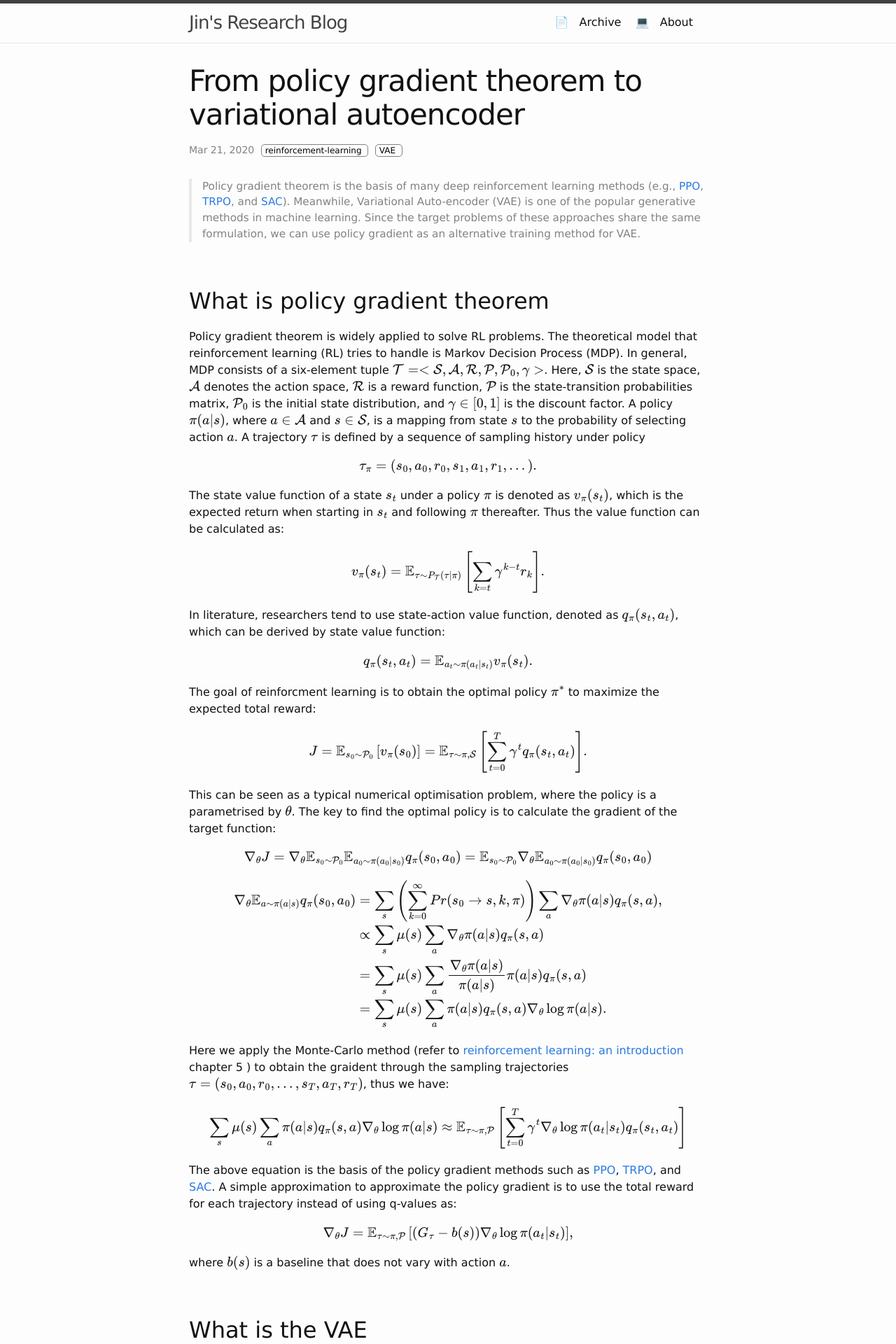
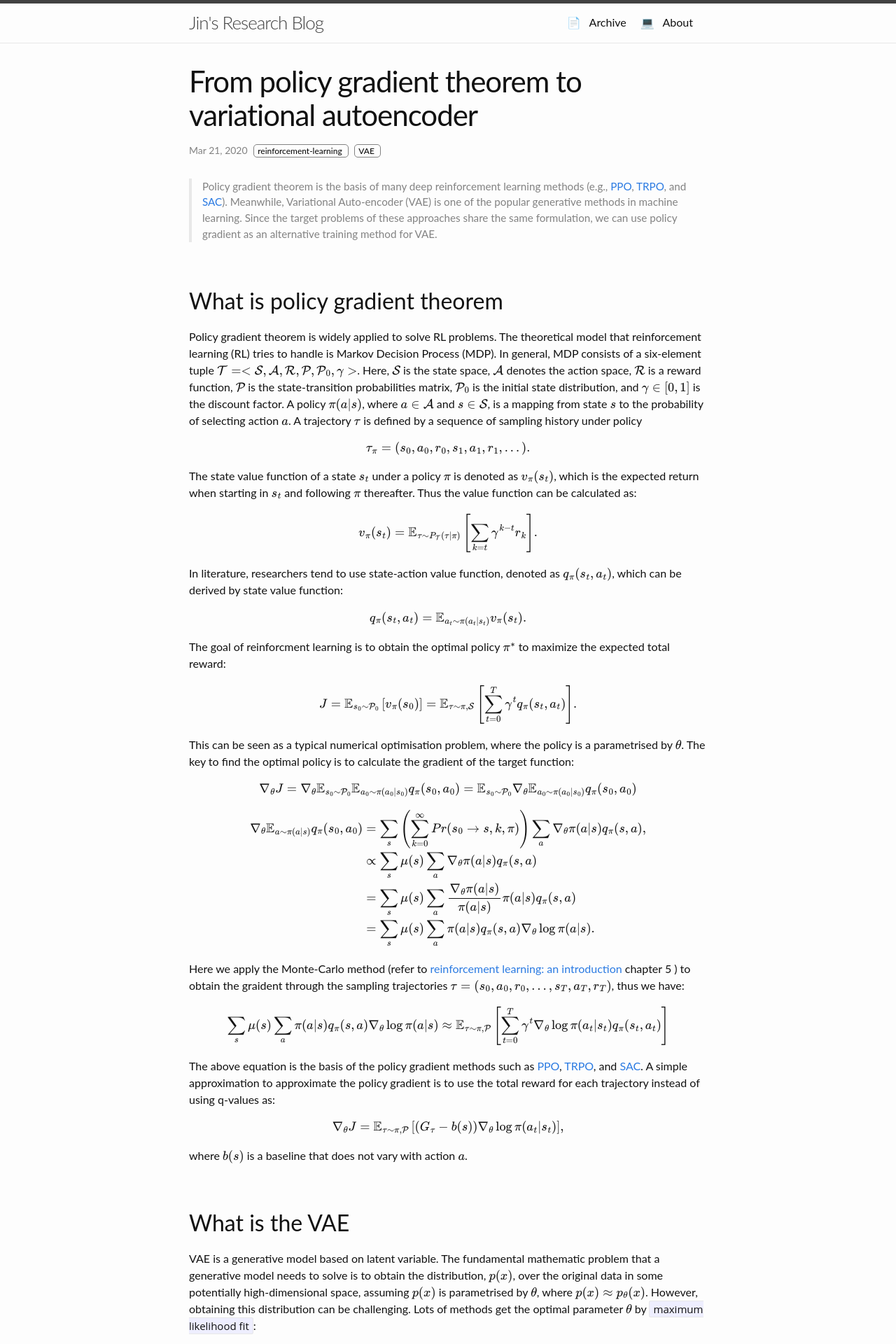
Before and after one commit to linkpark/linkpark.github.io, a Jekyll site: the page built from _posts/2020-03-21-pg-vae.md, in a window 1280 px wide. Shown: the top 1920 px of the page at 70% size. Built offline with Jekyll 4.4.1, drawn with Linux system fonts in a browser that asks for light colours; formulas are drawn with MathJax 3.

Commit message:
modify font family

```diff
--- a/_sass/minima/custom-variables.scss
+++ b/_sass/minima/custom-variables.scss
@@ -1,3 +1,3 @@
 // Placeholder to allow overriding predefined variables smoothly.
-$garamond: Lucida Sans, Helvetica, Sans-Serif;
+$garamond: 'Lato', 'Helvetica Neue', Helvetica, Arial, sans-serif;
 $garamond-size: 16px;
--- a/_sass/minima/initialize.scss
+++ b/_sass/minima/initialize.scss
@@ -3,7 +3,7 @@
 // Define defaults for each variable.
 
 $base-font-family: -apple-system, BlinkMacSystemFont, "Segoe UI", "Segoe UI Symbol", "Segoe UI Emoji", "Apple Color Emoji", Roboto, Helvetica, Arial, sans-serif !default;
-$code-font-family: "Menlo", "Inconsolata", "Consolas", "Roboto Mono", "Ubuntu Mono", "Liberation Mono", "Courier New", monospace;
+$code-font-family: "Open Sans", "Inconsolata", "Consolas", "Roboto Mono", "Ubuntu Mono", "Liberation Mono", "Courier New", monospace;
 $base-font-size:   16px !default;
 $base-font-weight: 400 !default;
 $small-font-size:  $base-font-size * 0.875 !default;
```
Also changed, not shown: Gemfile.lock, 17 other files.
